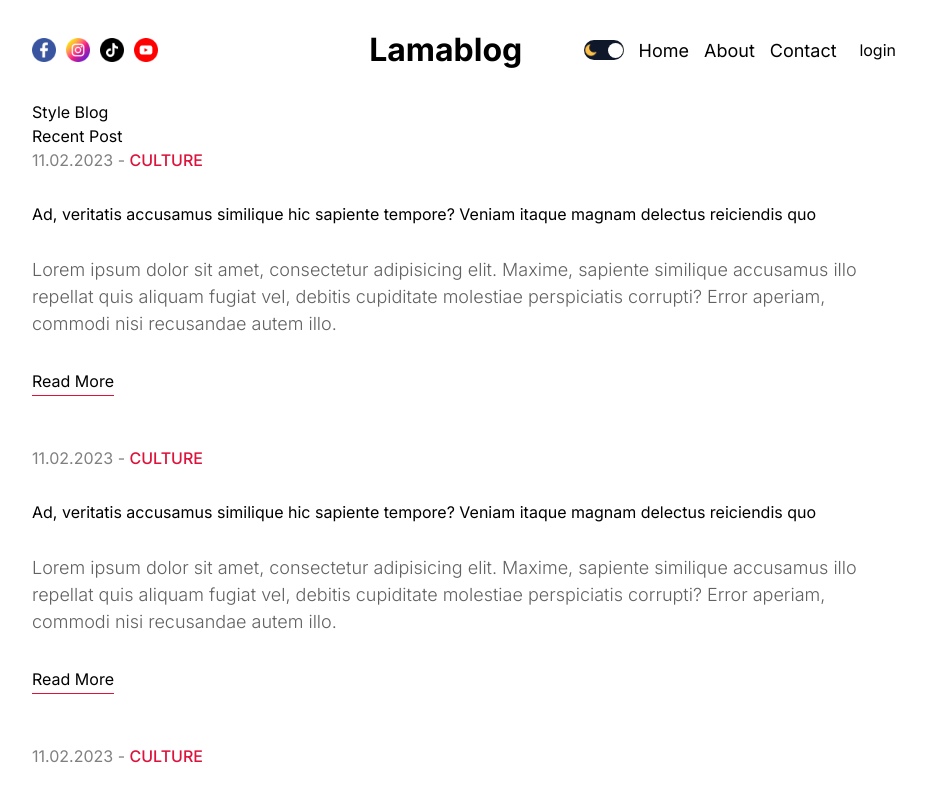
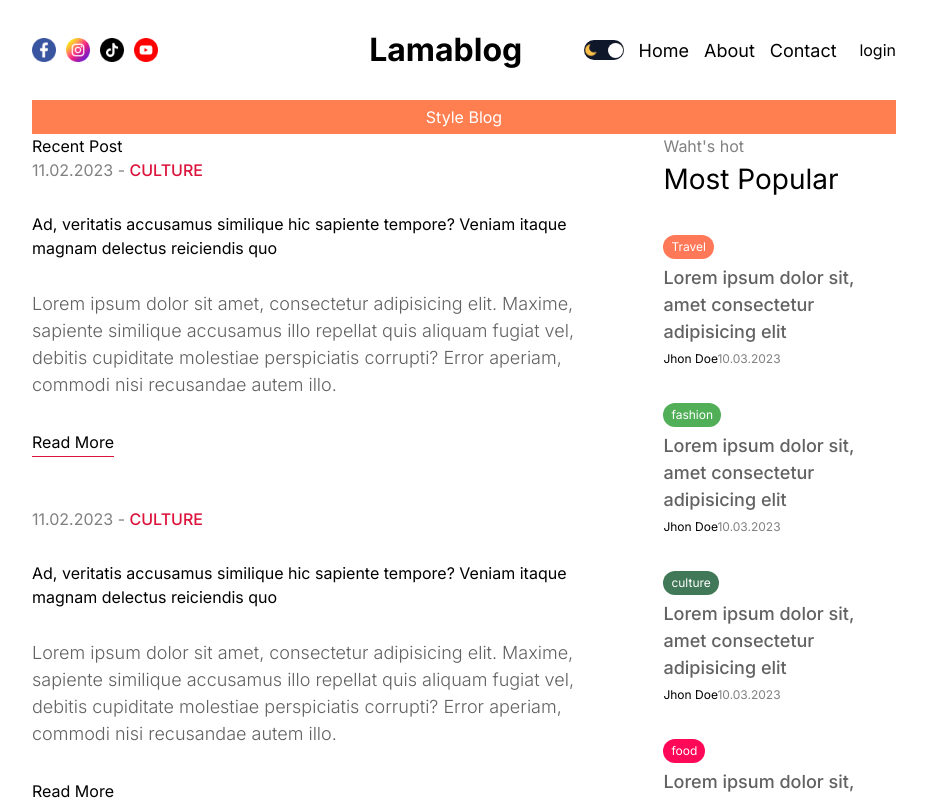
Before and after one commit to LuisArielRetanaHernadez/blog_mabi, a Next.js app: page /blog in a window 1280 px wide. Shown: the top 800 px of the page, without its empty margins (176-1103 px from the left). Built offline with nearby package versions, Linux system fonts and the light colour scheme.

Commit message:
creando los estilos de las clases agregadas

```diff
--- a/app/blog/pageBlog.module.css
+++ b/app/blog/pageBlog.module.css
@@ -0,0 +1,10 @@
+.title {
+  padding: 5px 10px;
+  color: white;
+  text-align: center;
+  background-color: coral;
+}
+.content {
+  display: flex;
+  gap: 50px;
+}
```
